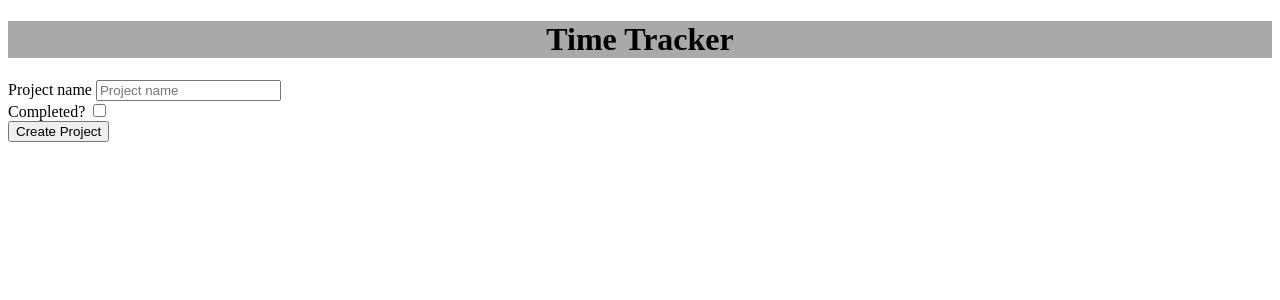
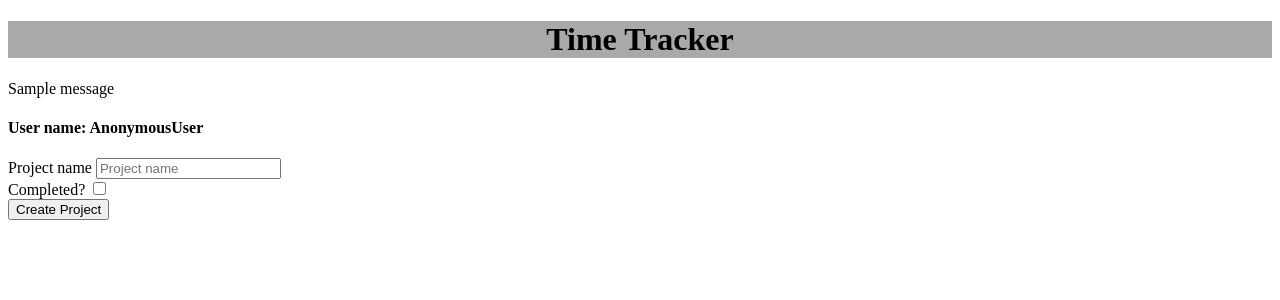
Before and after one commit to wahudong/Django_Time_tracker, a Django app: template time_track/templates/home.html in a window 1280 px wide. Shown: the top 300 px of the page. Run offline with Django 3.2, Linux system fonts and the light colour scheme; the template is opened without the code that fills it, so the values that code supplies are empty; tables that the repository leaves empty hold one stand-in row (values such as "Sample post"); one stand-in notice (Sample message) is shown.

Commit message:
create project under current user

```diff
--- a/time_track/templates/home.html
+++ b/time_track/templates/home.html
@@ -2,6 +2,13 @@
 
 {% block content %}
 
+{%if messages %}
+  {% for message in messages %}
+    {{message}}
+  {%endfor%}
+{% endif %}
+
+<h4>User name: {{user}}</h4>
 
 <form  method="POST">
   {% csrf_token %}
@@ -10,11 +17,13 @@
   <br>
   <label for="completed">Completed?</label>
   <input type="checkbox" name="completed">
-  <input type="hidden" value="1" name="operator">
+  <input type="hidden" value="{{user.id}}" name="operator">
   <br>
   <button class="" type="submit">Create Project</button>
 </form>
 
+<br>
+<br>
 
 
 {% endblock %}
--- a/time_track/urls.py
+++ b/time_track/urls.py
@@ -3,6 +3,7 @@ from . import views
 
 urlpatterns = [
   path('', views.home, name='home'),
+  # path('home/<list_id>', views.home, name='home'),
   path('register/', views.register, name='register'),
   path('login/', views.loginPage, name="login"),
   path('me/', views.me, name='me')
```
Also changed, not shown: time_track/views.py (+13 -9 lines).
